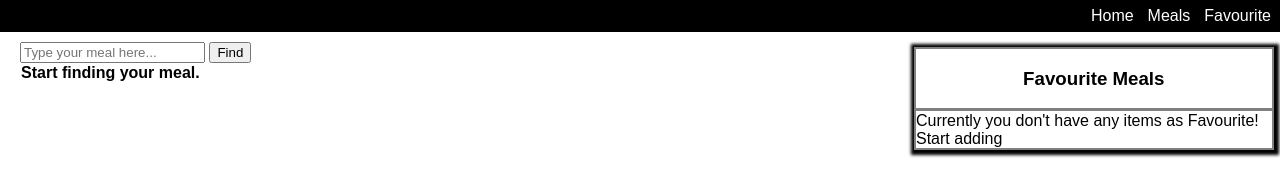
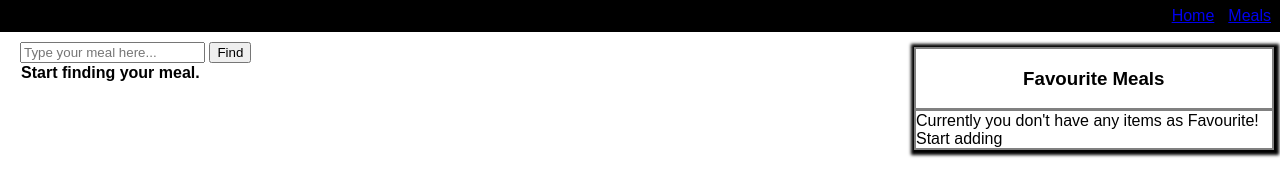
Before and after one commit to ranjanatul/Meal_app, a plain HTML site: page index.html in a window 1280 px wide. Drawn offline with Linux system fonts and the light colour scheme.

Commit message:
Update index.html

```diff
--- a/index.html
+++ b/index.html
@@ -11,9 +11,10 @@
 	<div id="app">
 		<div class="wrapper">
 			<ul class="navbar">
-				<li class="navbar-item">Home</li>
-				<li class="navbar-item">Meals</li>
-				<li class="navbar-item">Favourite</li>
+				<li class="navbar-item">
+                    <a href="./index.html">Home</a></li>
+				<li class="navbar-item">
+                    <a href="./mealPage.html">Meals</a></li>
 			</ul>
 			<div class="main">
 				<div class="main-content">
@@ -25,7 +26,7 @@
 						</form>
 					</div>
 					<div class="container">
-						<div class="result">
+						<div id="result">
 							<h4>Start finding your meal.</h4>
 						</div>
 					</div>
```
